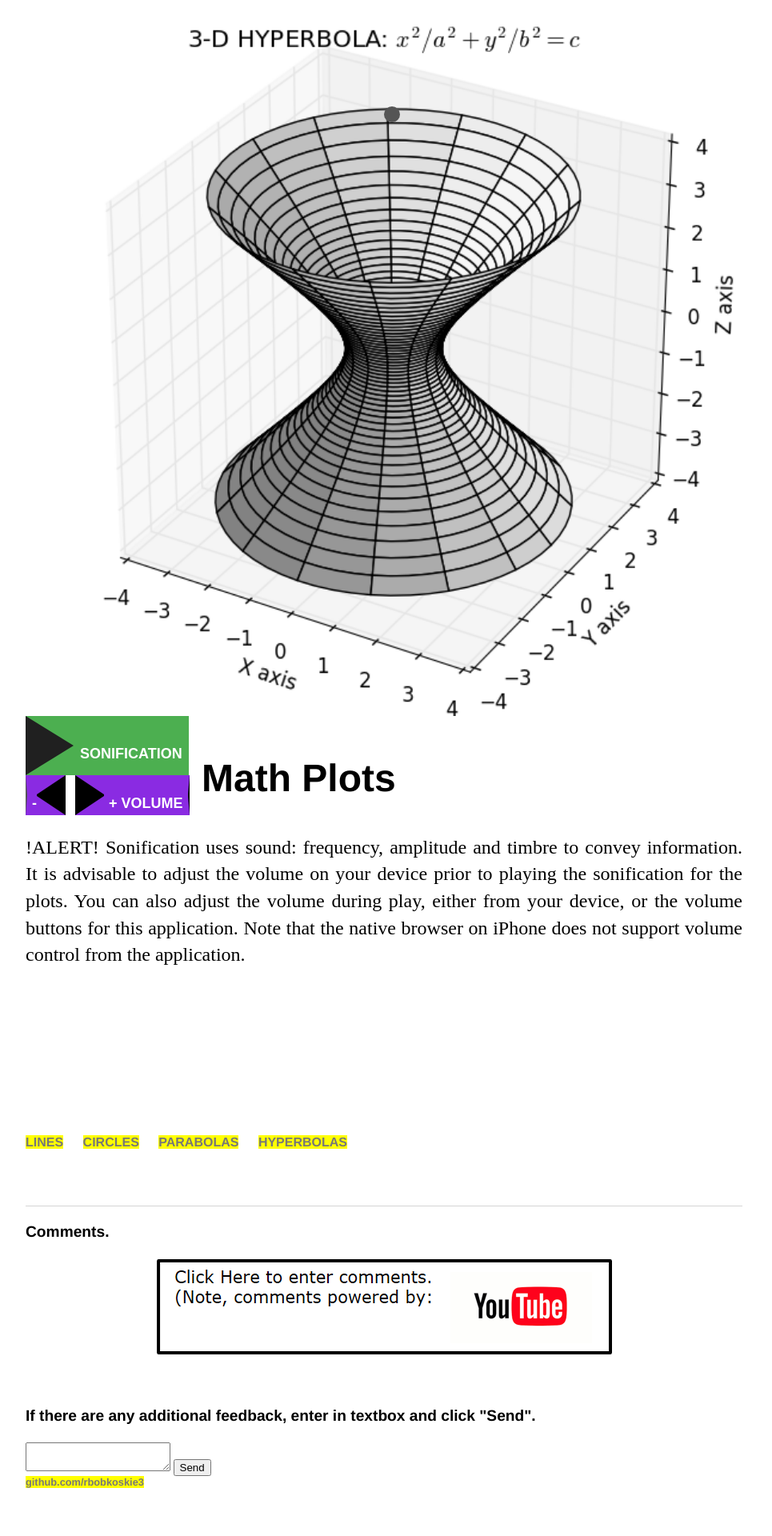
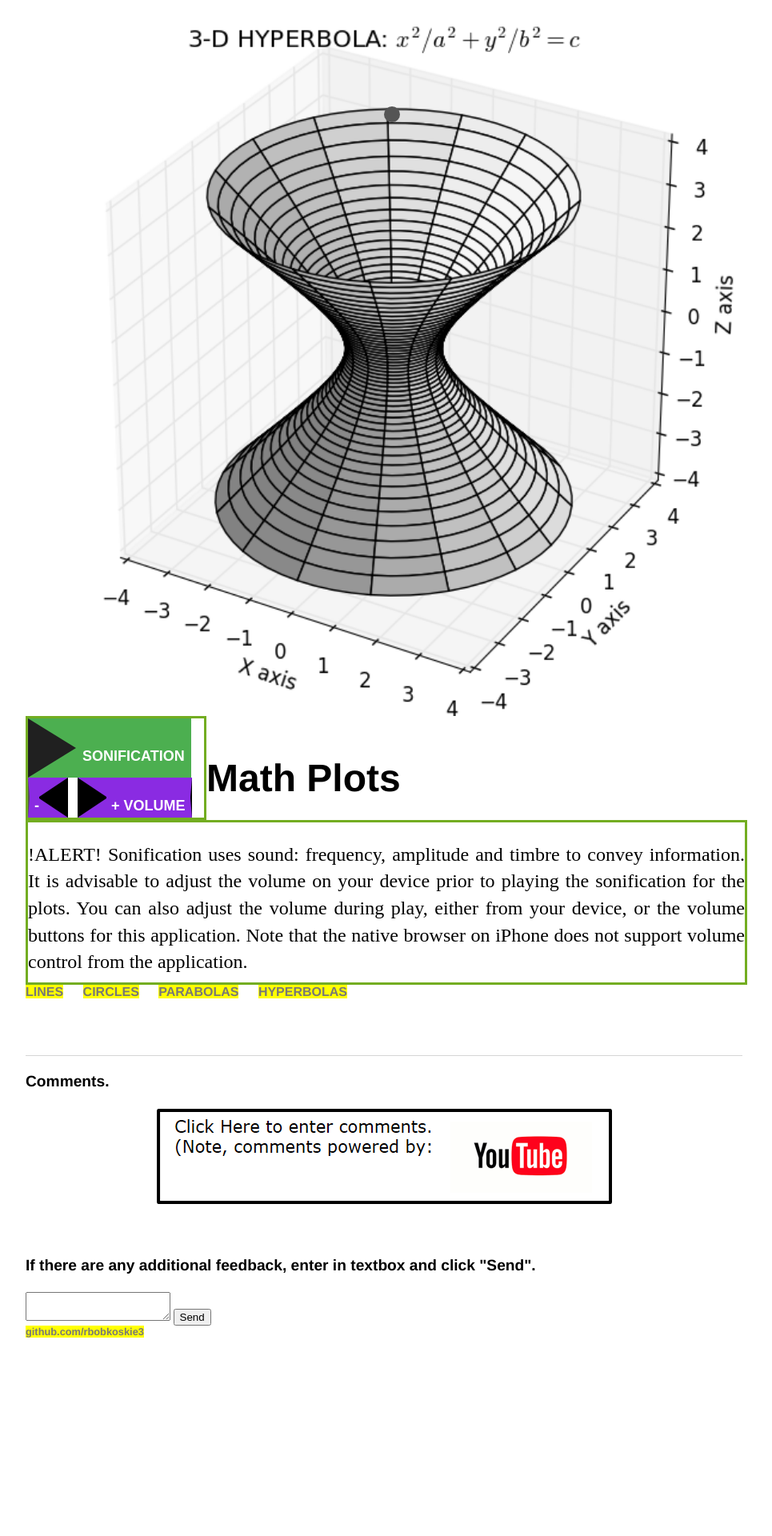
Before and after one commit to rbobkoskie3/rbobkoskie3.github.io, a Jekyll site: the page built from index.html, in a window 1280 px wide. Shown: the part 848-2768 px from the top of the page at 80% size, without its empty margins (160-1125 px from the left). Built offline with Jekyll 4.4.1, drawn with Linux system fonts in a browser that asks for light colours; after the commit the page ends 2580 px from its top, so only the background shows below that.

Commit message:
Add files via upload

```diff
--- a/index.html
+++ b/index.html
@@ -268,7 +268,7 @@ title: Math, Sonification, Plots
         }
         */
 
-        div.floatButton {
+        .floatButton {
             //width:30%;
             //height:400px;
             //float:left;
@@ -277,20 +277,20 @@ title: Math, Sonification, Plots
             height: 100%;
             // display:inline-block;
             float:left;
-            //border: 3px solid #73AD21;
+            border: 3px solid #73AD21;
         }
 
-        div.floatWarning {
+        .floatWarning {
             //width:70%;
             //height:400px;
             //float:left;
             overflow-y: scroll;
 
             width: 100%;
-            height: 400px;
+            height: 200px;
             // display:inline-block;
             float:left;
-            //border: 3px solid #73AD21;
+            border: 3px solid #73AD21;
         }
     </style>
 </head>
```
